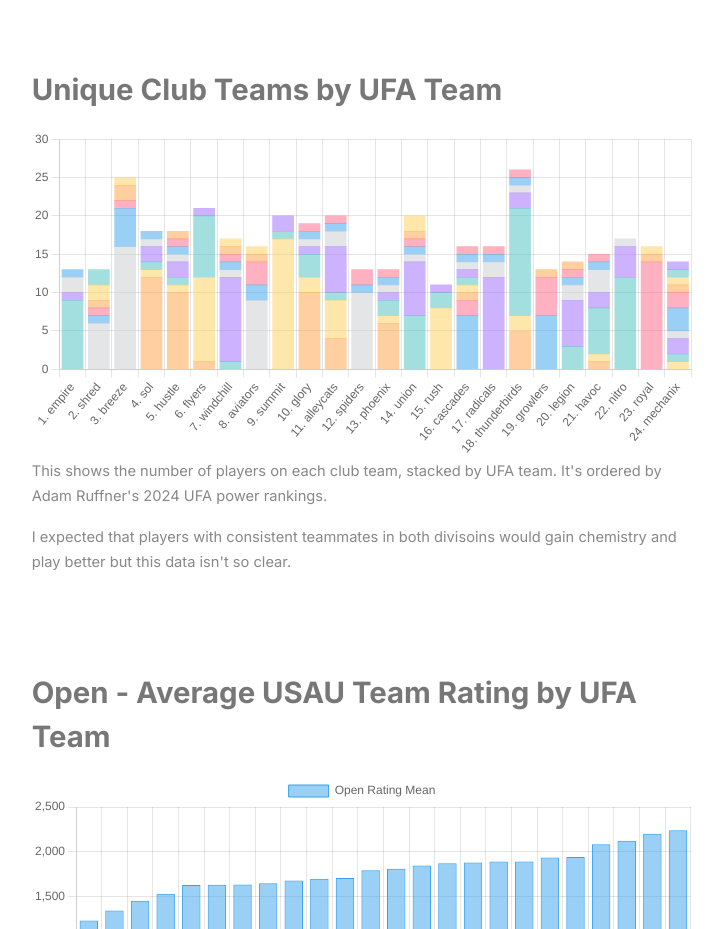
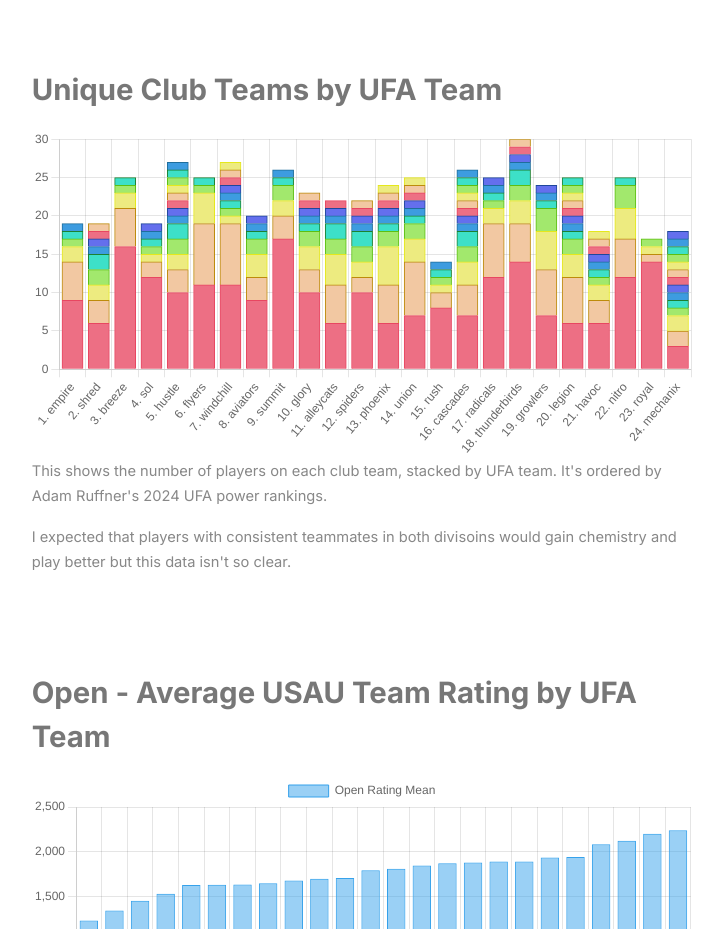
Before and after one commit to Afbcary/ufa-usau, a Next.js app: page /ufa-usau/ in a window 1280 px wide. Shown: the part 1860-2789 px from the top of the page, without its empty margins (183-906 px from the left). Built offline with nearby package versions, Linux system fonts and the light colour scheme.

Commit message:
Update unique club team x ufa chart

```diff
--- a/app/components/Analysis/Analysis.js
+++ b/app/components/Analysis/Analysis.js
@@ -82,17 +82,47 @@ function ufaParticipationBar(team_stats) {
     };
 }
 
+const backgroundColors = [
+    '#ed6f84',
+    '#f2c8a2',
+    '#edeb80',
+    '#a2e86d',
+    '#3de0c8',
+    '#3d9ce0',
+    '#646fed',
+]
+
+const borderColors = [
+    '#e84661',
+    '#bd8b0b',
+    '#e5e81c',
+    '#5dbf11',
+    '#1d8031',
+    '#1f6e9c',
+    '#1f479c',
+    '#601f9c',
+    '#cf1fcc',
+]
+
 function uniqueClubsBar(team_stats) {
     let usau_datasets = [];
     for (let [ufa_team_name, stats] of Object.entries(team_stats)) {
-        for (let [usau_team_name, num_players] of stats.unique_open.entries()){
+        const unique_club = new Map([...stats.unique_open, ...stats.unique_mixed]);
+        const sorted_club = new Map([...unique_club.entries()].sort( (a, b) => a[1] > b[1] ? -1 : 1));
+
+        let i = 0;
+        for (let [usau_team_name, num_players] of sorted_club.entries()){
             let player_counts = Array(24).fill(NaN);
             player_counts[power_rankings[ufa_team_name] - 1] = num_players;
             usau_datasets.push({
                 label: usau_team_name,
                 data: player_counts,
                 stack: ufa_team_name,
+                backgroundColor: backgroundColors[i % backgroundColors.length],
+                borderColor: borderColors[i % backgroundColors.length],
+                borderWidth: 1
             });
+            i++;
         }
     }
     const data = {
```
